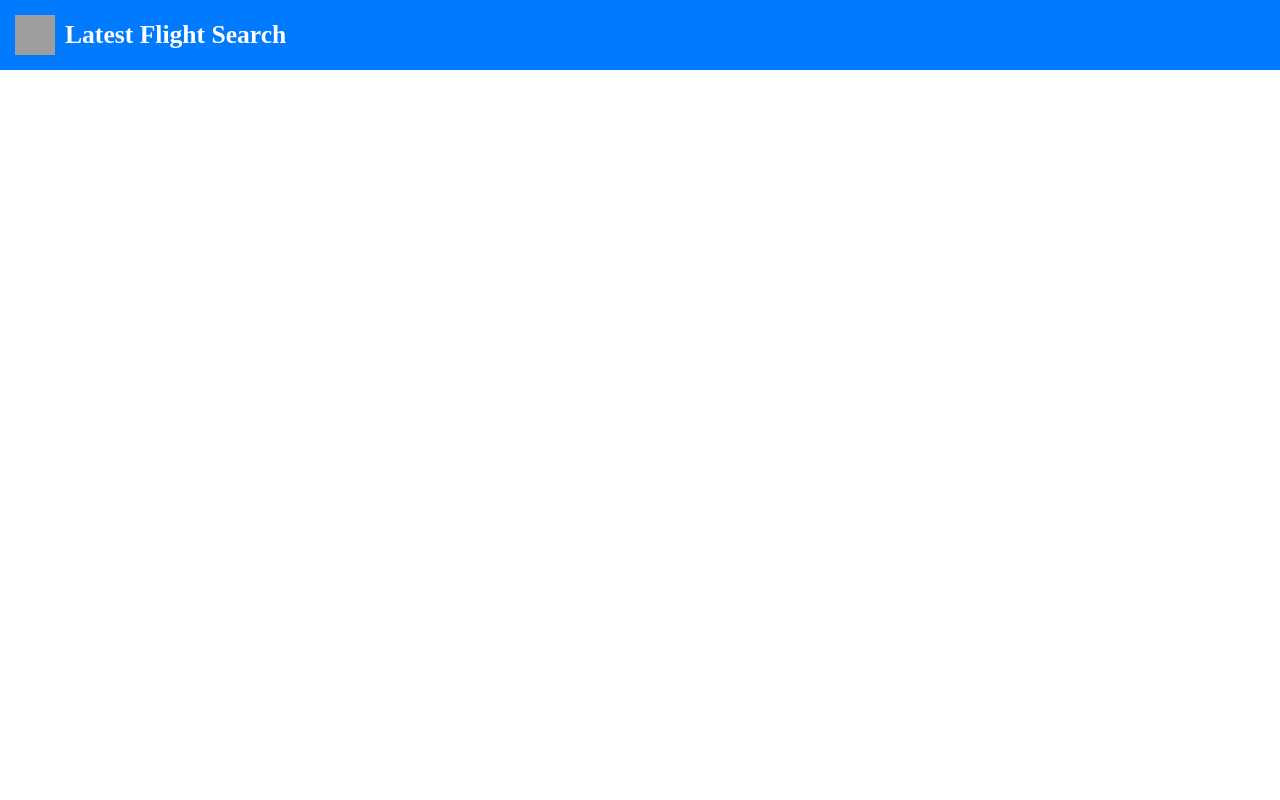
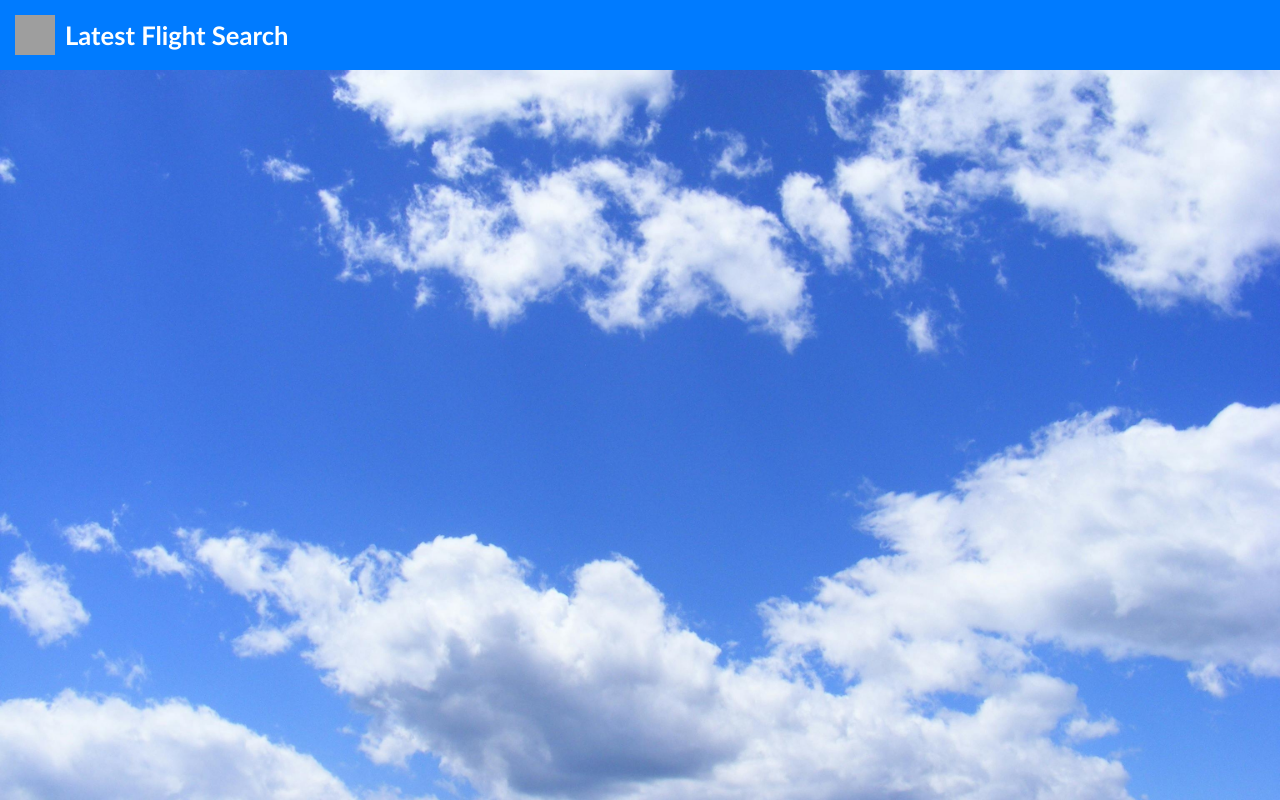
Before and after one commit to naim-r4h/SoftwareEngineering, a plain HTML site: page index.html in a window 1280 px wide. Drawn offline with Linux system fonts and the light colour scheme; grey boxes are pictures that could not be loaded.

Commit message:
Added background image to app

```diff
--- a/style.css
+++ b/style.css
@@ -6,6 +6,17 @@
     margin: 0;
     padding: 0;
   }
+
+  body {
+    font-family: 'Trebuchet MS', Arial, sans-serif;
+    /* Use the uploaded image as the background */
+    background: url('assets/sky-background.jpeg') no-repeat center center fixed;
+    background-size: cover; /* Ensures the image covers the entire viewport */
+    min-height: 100vh;
+    display: flex;
+    flex-direction: column;
+  }
+
 
 /*
     Header (logo + title)
```
Also changed, not shown: assets/sky-background.jpeg (added).
